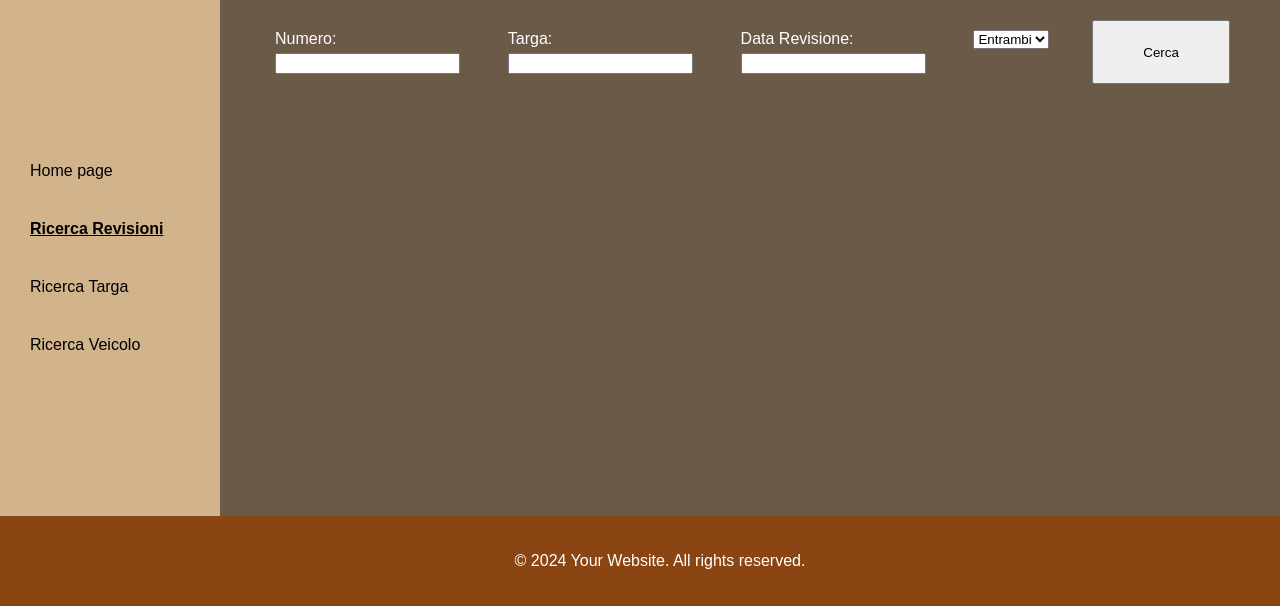
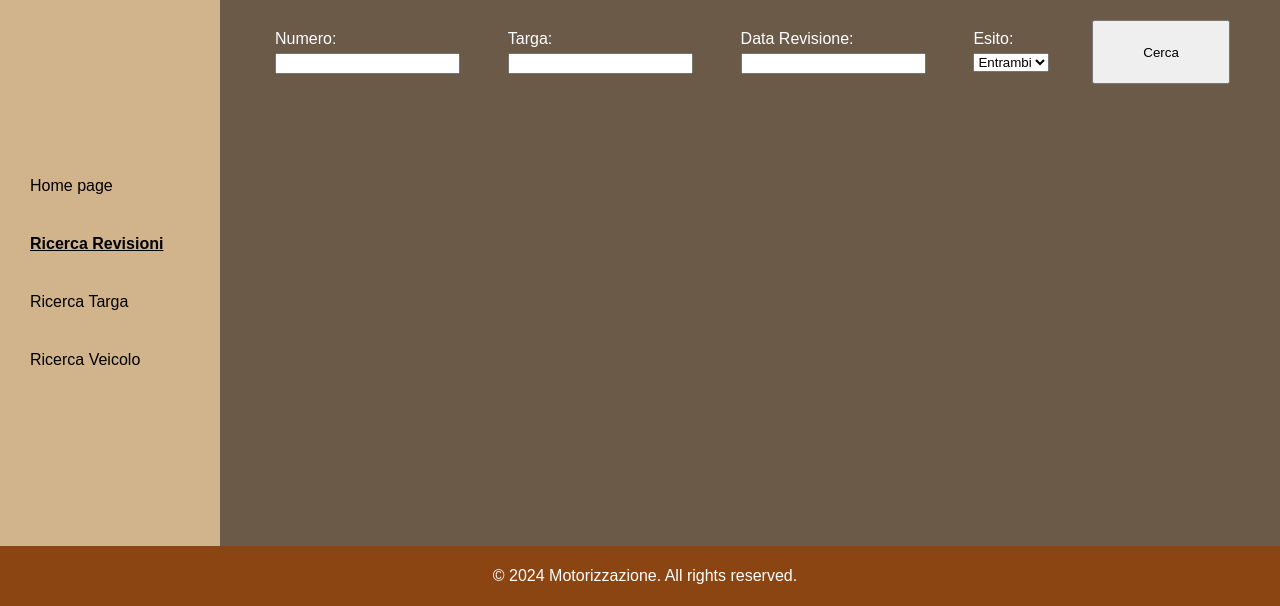
Before and after one commit to sebastianobosio/PW_project1, a PHP site: page /pages/ricerca_revisione.php in a window 1280 px wide. Shown: the part 194-800 px from the top of the page. Run offline with PHP 8.4, Linux system fonts and the light colour scheme.

Commit message:
added a label and adjust footer height

```diff
--- a/src/css/style.css
+++ b/src/css/style.css
@@ -19,7 +19,7 @@ header {
 footer {
     background-color: #8B4513; /* Brown */
     color: white;
-    padding: 20px;
+    padding: 5px;
     text-align: center;
     bottom: 0;
     width: 100%;
--- a/src/includes/footer.php
+++ b/src/includes/footer.php
@@ -1,5 +1,5 @@
 <footer>
-        <p>&copy; 2024 Your Website. All rights reserved.</p>
+        <p>&copy; 2024 Motorizzazione. All rights reserved.</p>
     </footer>
 </body>
 </html>
--- a/src/pages/ricerca_revisione.php
+++ b/src/pages/ricerca_revisione.php
@@ -32,6 +32,7 @@
                     <input type="text" id="dataRev" name="dataRev">
                 </div>
                 <div>
+                    <label for="esito">Esito:</label>
                     <select id="esito" name="esito">
                             <option value="positive">Positivo</option>
                             <option value="negative">Negativo</option>
```
